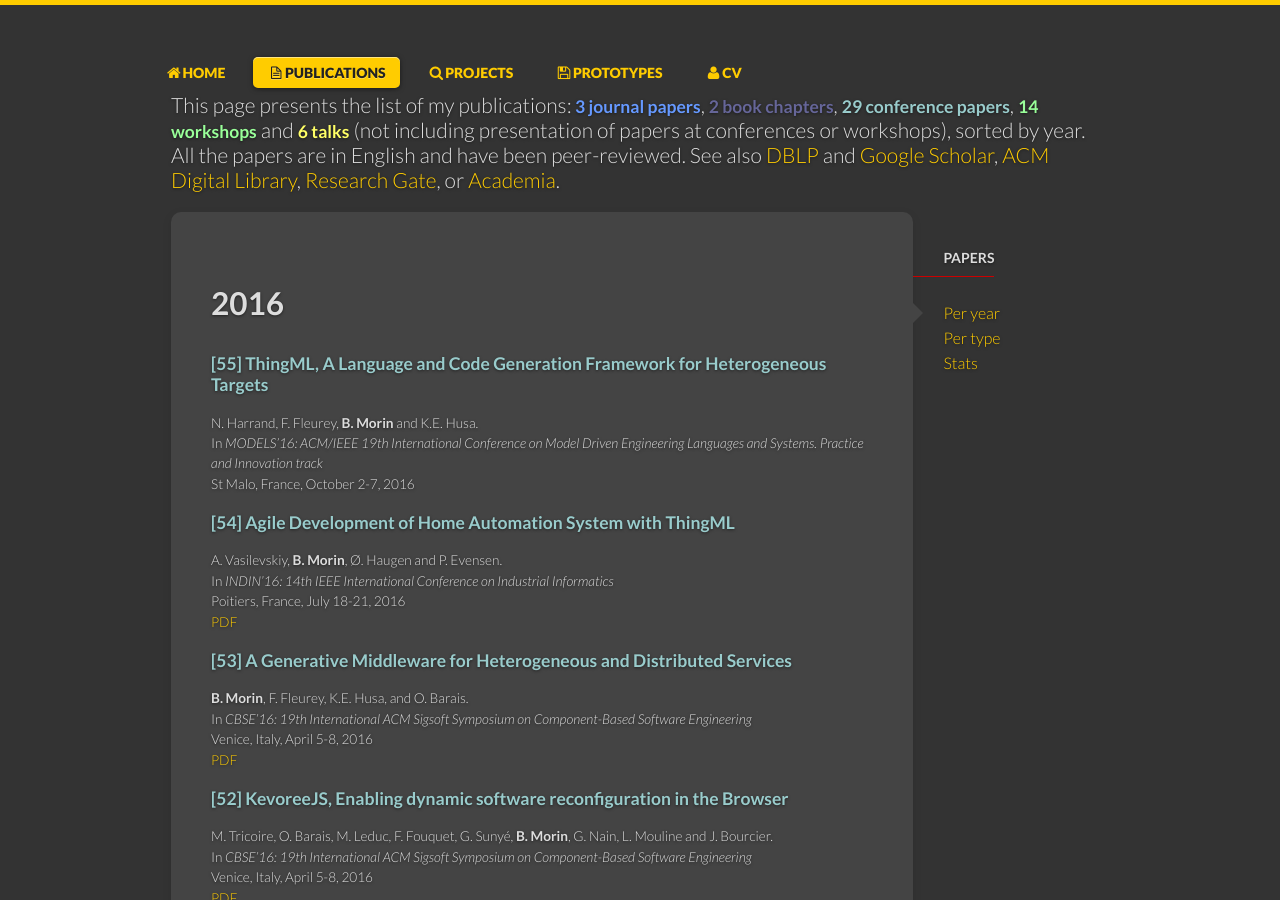
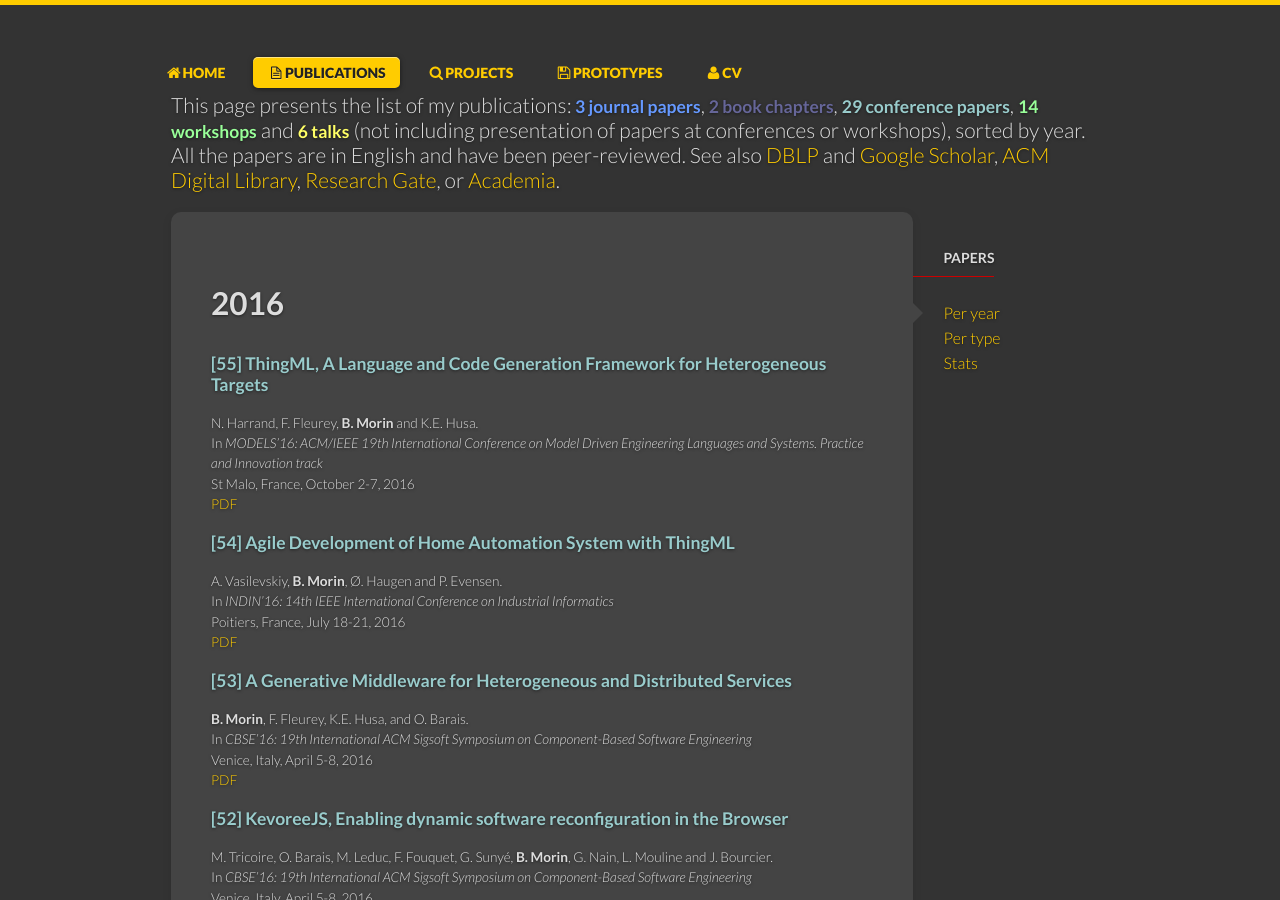
Before and after one commit to brice-morin/brice-morin.github.io, a Jekyll site: the page built from papers/index.html, in a window 1280 px wide and 900 px high. Built offline with Jekyll 4.4.1, drawn with Linux system fonts in a browser that asks for light colours; nearby versions of some CDN libraries; some web fonts are replaced.

Commit message:
added MODELS paper

```diff
--- a/_includes/paper.html
+++ b/_includes/paper.html
@@ -21,7 +21,7 @@
   <div class="grid">
     <div class="unit whole center-on-mobiles">
 
-This page presents the list of my publications:<b class="journal"> {{ journal }} journal papers</b>, <b class="chapter"> {{ chapter }} book chapters</b>, <b class="conference">{{ conference }} conference papers</b>, <b class="workshop">{{ workshop }} workshops</b> and <b class="invitedTalk">{{ invitedTalk }} talks</b> (not including presentation of papers at conferences or workshops), sorted by year. All the papers are in English and have been peer-reviewed. See also <a href="http://www.informatik.uni-trier.de/~ley/pers/hd/m/Morin:Brice.html" target="_blank">DBLP</a> and <a href="http://scholar.google.fr/citations?hl=en&user=Xtmh924AAAAJ" target="_blank">Google Scholar</a>, <a href="http://dl.acm.org/author_page.cfm?id=81384605489&query=%28Author:81384605489%29%20&srt=CitedCount&role=Author&perpage=10&termshow=matchboolean" target="_blank">ACM Digital Library</a>, <a href="http://www.researchgate.net/profile/Brice_Morin/" target="_blank">Research Gate</a>, or <a href="https://sintef.academia.edu/BriceMorin" target="_blank">Academia</a>.
+This page presents the list of my publications:<b class="journal"> {{ journal }} journal papers</b>, <b class="chapter"> {{ chapter }} book chapters</b>, <b class="conference">{{ conference }} conference papers</b>, <b class="workshop">{{ workshop }} workshops</b> and <b class="invitedTalk">{{ invitedTalk }} talks</b> (not including presentation of papers at conferences or workshops), sorted by year. All the papers are in English and have been peer-reviewed. See also <a href="http://www.informatik.uni-trier.de/~ley/pers/hd/m/Morin:Brice.html" target="_blank">DBLP</a> and <a href="http://scholar.google.fr/citations?hl=en&user=Xtmh924AAAAJ" target="_blank">Google Scholar</a>, <a href="http://dl.acm.org/author_page.cfm?id=81384605489" target="_blank">ACM Digital Library</a>, <a href="http://www.researchgate.net/profile/Brice_Morin/" target="_blank">Research Gate</a>, or <a href="https://sintef.academia.edu/BriceMorin" target="_blank">Academia</a>.
 <br/>
 </div>
 </div>
```
Also changed, not shown: _posts/papers/2016-10-01-MODELS.md (+2 -0 lines).
